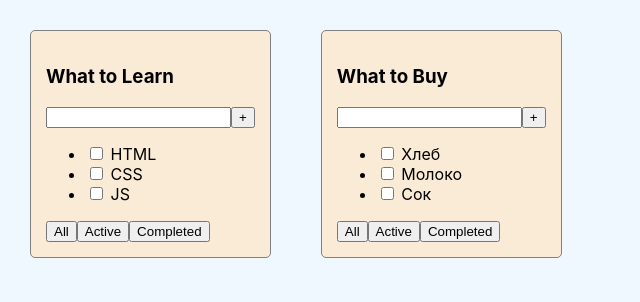
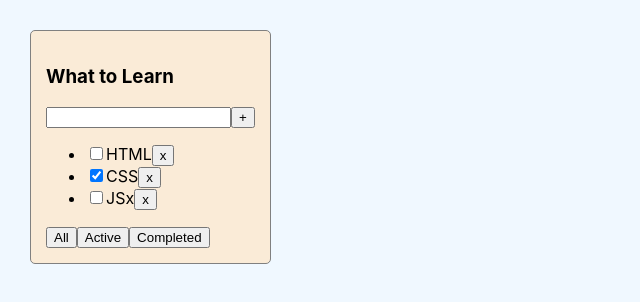
Before and after one commit to theRoodi/trellio, a React (Create React App) app: page / in a window 1280 px wide. Shown: the top 302 px of the page, without its empty margins (0-640 px from the left). Built offline with nearby package versions, Linux system fonts and the light colour scheme.

Commit message:
2 lesson

```diff
--- a/src/App.tsx
+++ b/src/App.tsx
@@ -1,4 +1,4 @@
-import React from 'react';
+import React, {useState} from 'react';
 import './App.css';
 import {Todolist} from './Todolist';
 
@@ -10,25 +10,21 @@ export type TaskType = {
 }
 function App() {
 
+    const [tasks, setTasks] = useState<Array<TaskType>>([
+        {id: 0, isDone: false, title: 'HTML'},
+        {id: 1, isDone: true, title: 'CSS'},
+        {id: 2, isDone: false, title: 'JSx'}
+    ])
+
     const title = 'Learn'
-    const title2 = 'Buy'
-    const tasks: Array<TaskType> = [
-        {id: 0, isDone: false, title: 'HTML'},
-        {id: 1, isDone: false, title: 'CSS'},
-        {id: 2, isDone: false, title: 'JS'}
-    ]
-    const tasks2: Array<TaskType> = [
-        {id: 4, isDone: false, title: 'Хлеб'},
-        {id: 5, isDone: false, title: 'Молоко'},
-        {id: 6, isDone: false, title: 'Сок'}
-    ]
 
-
+    const removeTask = (taskId : number) => {
+        setTasks(tasks.filter(task => task.id !== taskId))
+    }
 
     return (
         <div className="App">
-            <Todolist title={title} tasks={tasks}/>
-            <Todolist title={title2} tasks={tasks2}/>
+            <Todolist title={title} tasks={tasks} removeTask={removeTask}/>
         </div>
     );
 }
--- a/src/Todolist.tsx
+++ b/src/Todolist.tsx
@@ -1,31 +1,67 @@
-import React from 'react';
+import React, {useState} from 'react';
 import {TaskType} from './App';
 
+type FilterType = 'all' | 'completed' | 'active'
+
 type Props = {
-    title : string
+    title: string
     tasks: Array<TaskType>
+    removeTask: (taskId: number) => void
 }
 
 export const Todolist = (props: Props) => {
-    const {title, tasks} = props
 
 
-    return(
-        <div className='todolist'>
-            <h3>What to { title}</h3>
+    const {title, tasks, removeTask} = props
+    const [filter, setFilter] = useState<FilterType>('all')
+
+    const getFilteredTasks = (allTasks:Array<TaskType>, filterValue: FilterType):Array<TaskType> => {
+        switch (filterValue){
+            case 'active':
+                return allTasks.filter(task => !task.isDone)
+            case 'completed':
+                return allTasks.filter(task => task.isDone)
+            default:
+                return allTasks
+        }
+    }
+
+    const filteredTasks: Array<TaskType> = getFilteredTasks(tasks, filter)
+
+    const changeFilter = (nextFilterValue: FilterType) => {
+        setFilter(nextFilterValue)
+    }
+
+    const listItems: Array<JSX.Element> = filteredTasks.map(task => {
+            const onClickRemoveItem = () => {
+                removeTask(task.id)
+            }
+            return (
+                <li key={task.id}>
+                    <input type="checkbox" checked={task.isDone}/>
+                    <span>{task.title}</span>
+                    <button onClick={onClickRemoveItem}>x</button>
+                </li>
+            )
+        }
+    )
+
+    const tasksList: JSX.Element = tasks.length
+        ? <ul>{listItems}</ul>
+        : <span>Empty</span>
+
+    return (
+        <div className="todolist">
+            <h3>What to {title}</h3>
             <div>
                 <input/>
                 <button>+</button>
             </div>
-            <ul>
-                <li><input type="checkbox" checked={ tasks[0].isDone}/> <span>{tasks[0].title}</span></li>
-                <li><input type="checkbox" checked={ tasks[1].isDone}/> <span>{tasks[1].title}</span></li>
-                <li><input type="checkbox" checked={ tasks[2].isDone}/> <span>{tasks[2].title}</span></li>
-            </ul>
+            {tasksList}
             <div>
-                <button>All</button>
-                <button>Active</button>
-                <button>Completed</button>
+                <button onClick={() => changeFilter('all')}>All</button>
+                <button onClick={() => changeFilter('active')}>Active</button>
+                <button onClick={() => changeFilter('completed')}>Completed</button>
             </div>
         </div>
     )
```
